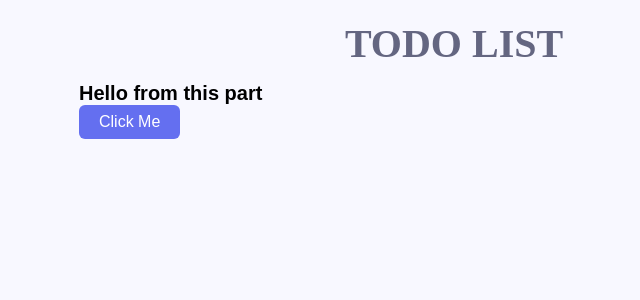
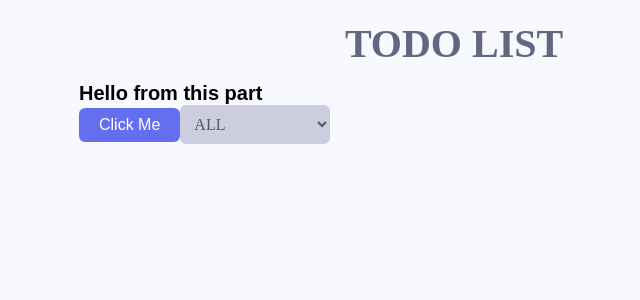
Before and after one commit to debbyuzuegbu/todo-app, a React (Create React App) app: page / in a window 1280 px wide. Shown: the top 300 px of the page, without its empty margins (186-826 px from the left). Built offline with nearby package versions, Linux system fonts and the light colour scheme.

Commit message:
added selectButton

```diff
--- a/src/Component/AppHeader.jsx
+++ b/src/Component/AppHeader.jsx
@@ -1,11 +1,16 @@
 import React from 'react';
-import Button from './Button';
+import Button, { SelectButton } from './Button';
 
 function AppHeader() {
   return (
     <div>
       <h1>Hello from this part</h1>
       <Button variant="primary">Click Me</Button>
+      <SelectButton>
+        <option value="all">ALL</option>
+        <option value="incomplete">Incomplete</option>
+        <option value="complete">Complete</option>
+      </SelectButton>
     </div>
   );
 }
```
